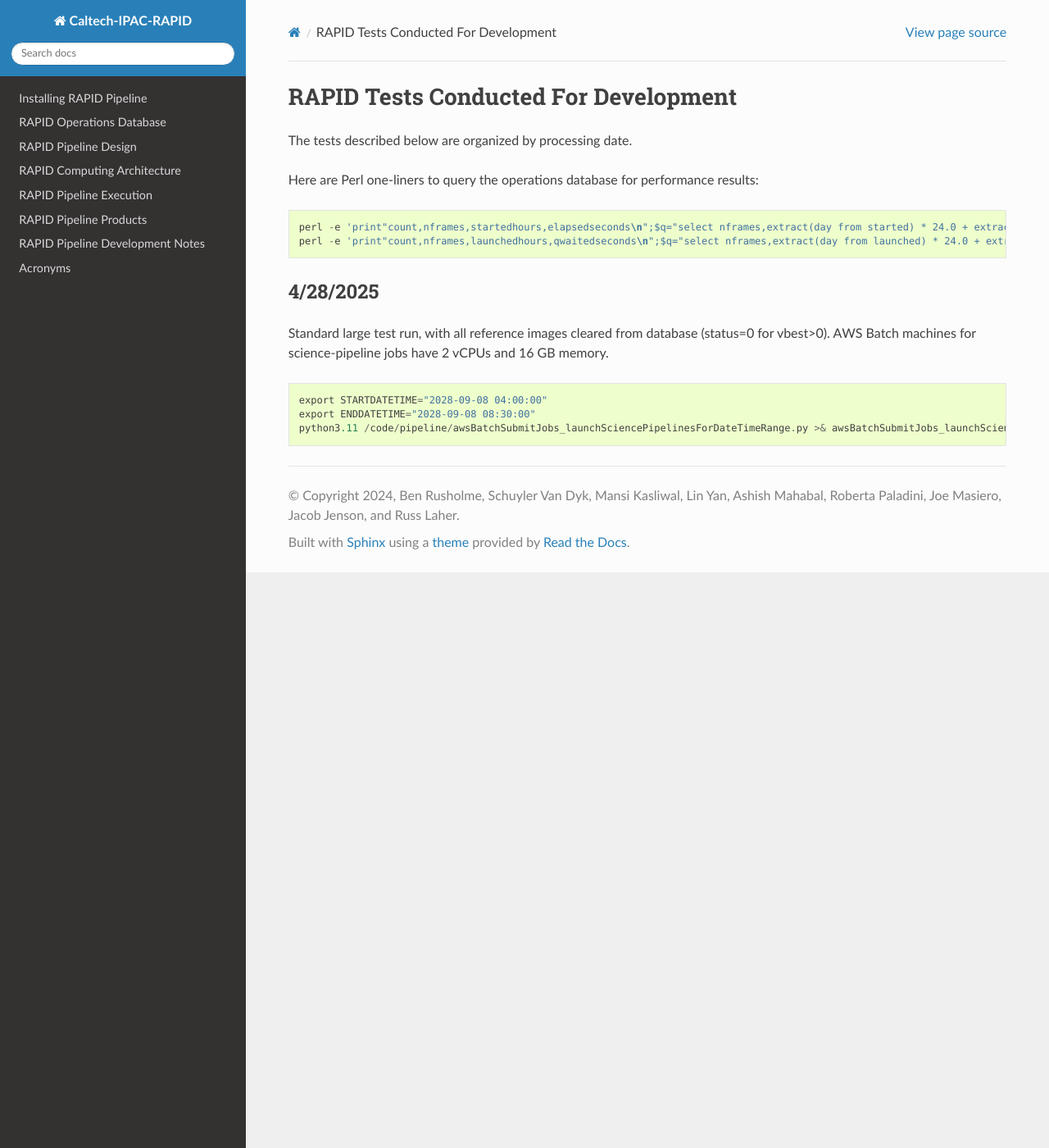
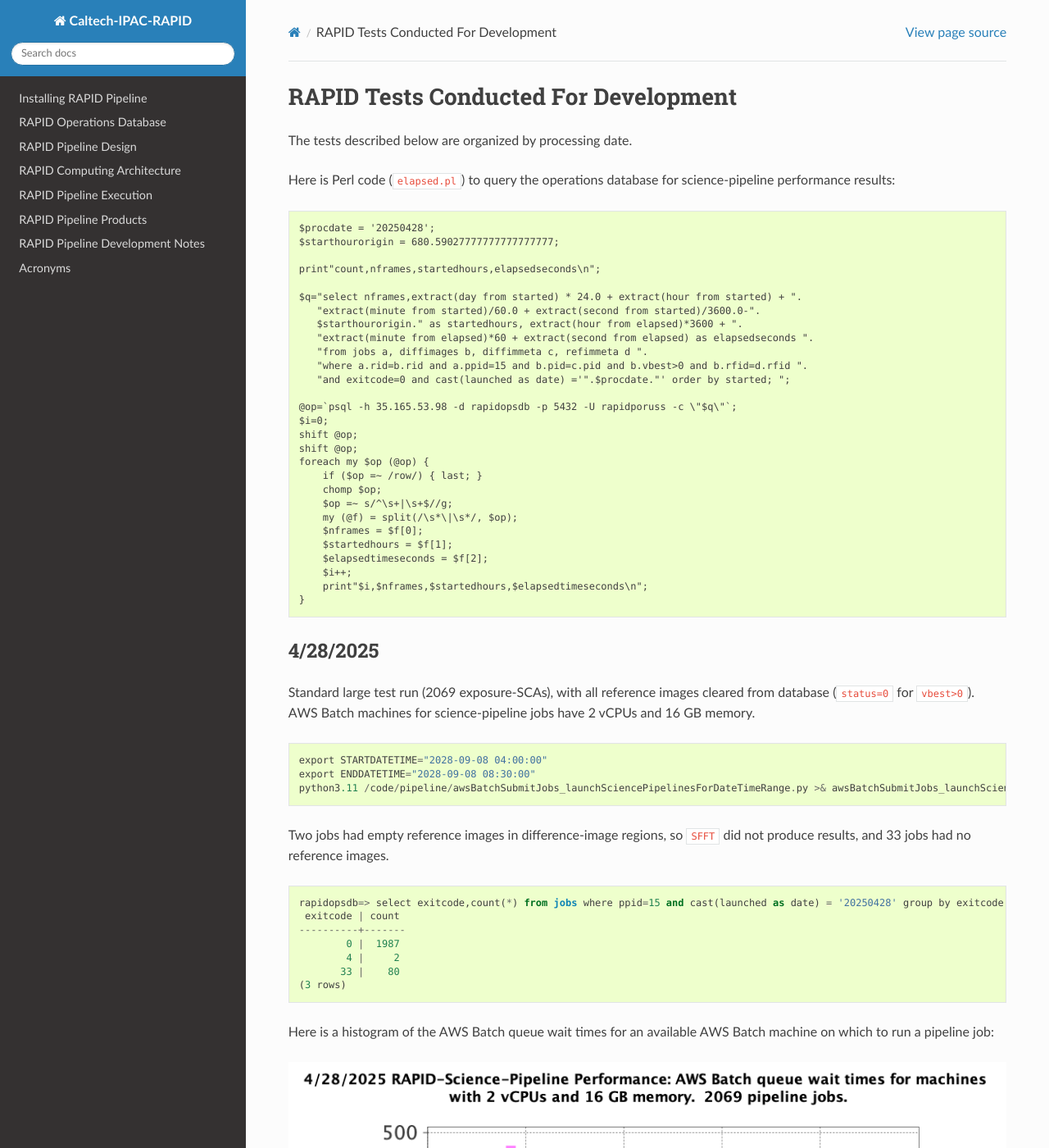
Before and after one commit to Caltech-IPAC/rapid, a Sphinx documentation site: the page built from docs/source/dev/tests.rst, in a window 1280 px wide and 1400 px high. Shown: the whole window at 82% size. Built offline with Sphinx 7.4.7 and the Read the Docs theme 3.1.0, drawn with Linux system fonts in a browser that asks for light colours; formulas are drawn with MathJax 3; some of the changed text lies outside the part shown.

Commit message:
Added 20250428 pipeline-performance histograms.

```diff
--- a/docs/source/dev/tests.rst
+++ b/docs/source/dev/tests.rst
@@ -3,18 +3,45 @@
 
 The tests described below are organized by processing date.
 
-Here are Perl one-liners to query the operations database
-for performance results::
+Here is Perl code (``elapsed.pl``) to query the operations database
+for science-pipeline performance results::
 
-    perl -e 'print"count,nframes,startedhours,elapsedseconds\n";$q="select nframes,extract(day from started) * 24.0 + extract(hour from started) + extract(minute from started)/60.0 + extract(second from started)/3600.0-200.954635724166 as startedhours, extract(hour from elapsed)*3600 + extract(minute from elapsed)*60 + extract(second from elapsed) as elapsedseconds from jobs a, diffimages b, diffimmeta c, refimmeta d where a.rid=b.rid and a.ppid=15 and b.pid=c.pid and b.vbest>0 and b.rfid=d.rfid and exitcode=0 order by started; "; @op=`/usr/local/opt/postgresql\@15/bin/psql -h 35.165.53.98 -d rapidopsdb -p 5432 -U rapidporuss -c \"$q\"`; $i=0;shift @op; shift @op; foreach my $op (@op) {   if ($op =~ /row/) { last; }    chomp $op;       $op =~ s/^\s+|\s+$//g;    my (@f) = split(/\s*\|\s*/, $op);  $nframes = $f[0]; $startedhours = $f[1];   $elapsedtimeseconds = $f[2]; $i++;  print"$i,$nframes,$startedhours,$elapsedtimeseconds\n"; }' >& elapsed.txt
-    perl -e 'print"count,nframes,launchedhours,qwaitedseconds\n";$q="select nframes,extract(day from launched) * 24.0 + extract(hour from launched) + extract(minute from launched)/60.0 + extract(second from launched)/3600.0-200.954635724166 as launchedhours, extract(hour from qwaited)*3600 + extract(minute from qwaited)*60 + extract(second from qwaited) as qwaitedseconds from jobs a, diffimages b, diffimmeta c, refimmeta d where a.rid=b.rid and a.ppid=15 and b.pid=c.pid and b.vbest>0 and b.rfid=d.rfid and exitcode=0 order by launched; "; @op=`/usr/local/opt/postgresql\@15/bin/psql -h 35.165.53.98 -d rapidopsdb -p 5432 -U rapidporuss -c \"$q\"`; $i=0;shift @op; shift @op; foreach my $op (@op) {   if ($op =~ /row/) { last; }    chomp $op;       $op =~ s/^\s+|\s+$//g;    my (@f) = split(/\s*\|\s*/, $op);  $nframes = $f[0]; $launchedhours = $f[1];   $qwaitedtimeseconds = $f[2]; $i++;  print"$i,$nframes,$launchedhours,$qwaitedtimeseconds\n"; }' >& qwaited.txt
+    $procdate = '20250428';
+    $starthourorigin = 680.59027777777777777777;
+
+    print"count,nframes,startedhours,elapsedseconds\n";
+
+    $q="select nframes,extract(day from started) * 24.0 + extract(hour from started) + ".
+       "extract(minute from started)/60.0 + extract(second from started)/3600.0-".
+       $starthourorigin." as startedhours, extract(hour from elapsed)*3600 + ".
+       "extract(minute from elapsed)*60 + extract(second from elapsed) as elapsedseconds ".
+       "from jobs a, diffimages b, diffimmeta c, refimmeta d ".
+       "where a.rid=b.rid and a.ppid=15 and b.pid=c.pid and b.vbest>0 and b.rfid=d.rfid ".
+       "and exitcode=0 and cast(launched as date) ='".$procdate."' order by started; ";
+
+    @op=`psql -h 35.165.53.98 -d rapidopsdb -p 5432 -U rapidporuss -c \"$q\"`;
+    $i=0;
+    shift @op;
+    shift @op;
+    foreach my $op (@op) {
+        if ($op =~ /row/) { last; }
+        chomp $op;
+        $op =~ s/^\s+|\s+$//g;
+        my (@f) = split(/\s*\|\s*/, $op);
+        $nframes = $f[0];
+        $startedhours = $f[1];
+        $elapsedtimeseconds = $f[2];
+        $i++;
+        print"$i,$nframes,$startedhours,$elapsedtimeseconds\n";
+    }
 
 
 4/28/2025
 ************************************
 
-Standard large test run, with all reference images cleared from database
-(status=0 for vbest>0).  AWS Batch machines for science-pipeline jobs
+Standard large test run (2069 exposure-SCAs),
+with all reference images cleared from database
+(``status=0`` for ``vbest>0``).  AWS Batch machines for science-pipeline jobs
 have 2 vCPUs and 16 GB memory.
 
 .. code-block::
@@ -22,3 +49,26 @@
     export STARTDATETIME="2028-09-08 04:00:00"
     export ENDDATETIME="2028-09-08 08:30:00"
     python3.11 /code/pipeline/awsBatchSubmitJobs_launchSciencePipelinesForDateTimeRange.py >& awsBatchSubmitJobs_launchSciencePipelinesForDateTimeRange_jid_ge_2_le_90.out &
+
+Two jobs had empty reference images in difference-image regions, so ``SFFT``
+did not produce results, and 33 jobs had no reference images.
+
+.. code-block::
+
+    rapidopsdb=> select exitcode,count(*) from jobs where ppid=15 and cast(launched as date) = '20250428' group by exitcode order by exitcode;
+     exitcode | count
+    ----------+-------
+            0 |  1987
+            4 |     2
+           33 |    80
+    (3 rows)
+
+
+Here is a histogram of the AWS Batch queue wait times for an available AWS Batch machine on which to run a pipeline job:
+
+.. image:: science_pipeline_queue_wait_times_20250428.png
+
+
+Here is a histogram of the job execution times, measured from pipeline start to pipeline finish on an AWS Batch machine:
+
+.. image:: science_pipeline_execution_times20250428.png
```
Also changed, not shown: docs/source/dev/science_pipeline_execution_times20250428.png (added), docs/source/dev/science_pipeline_queue_wait_times_20250428.png (added).
